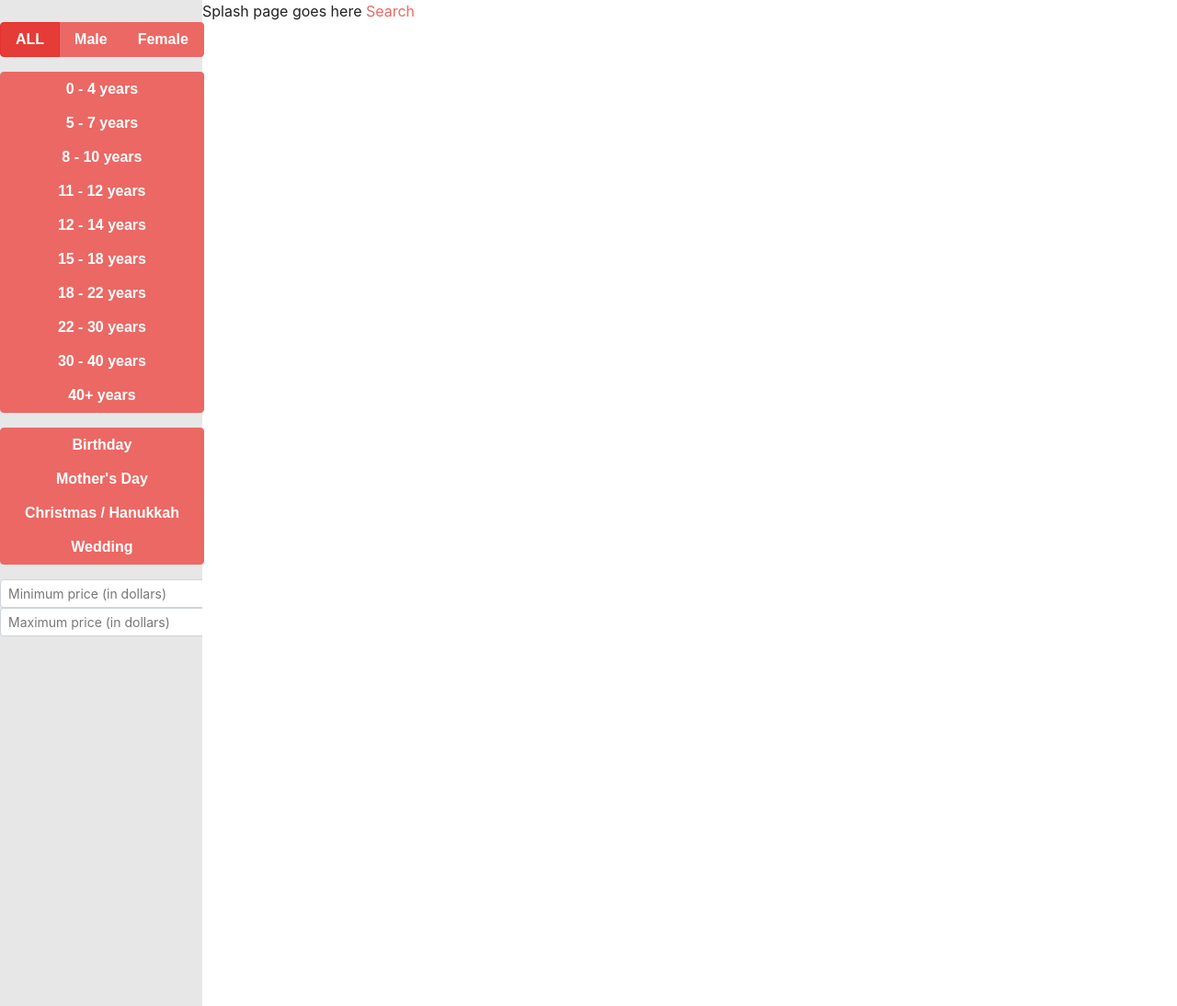
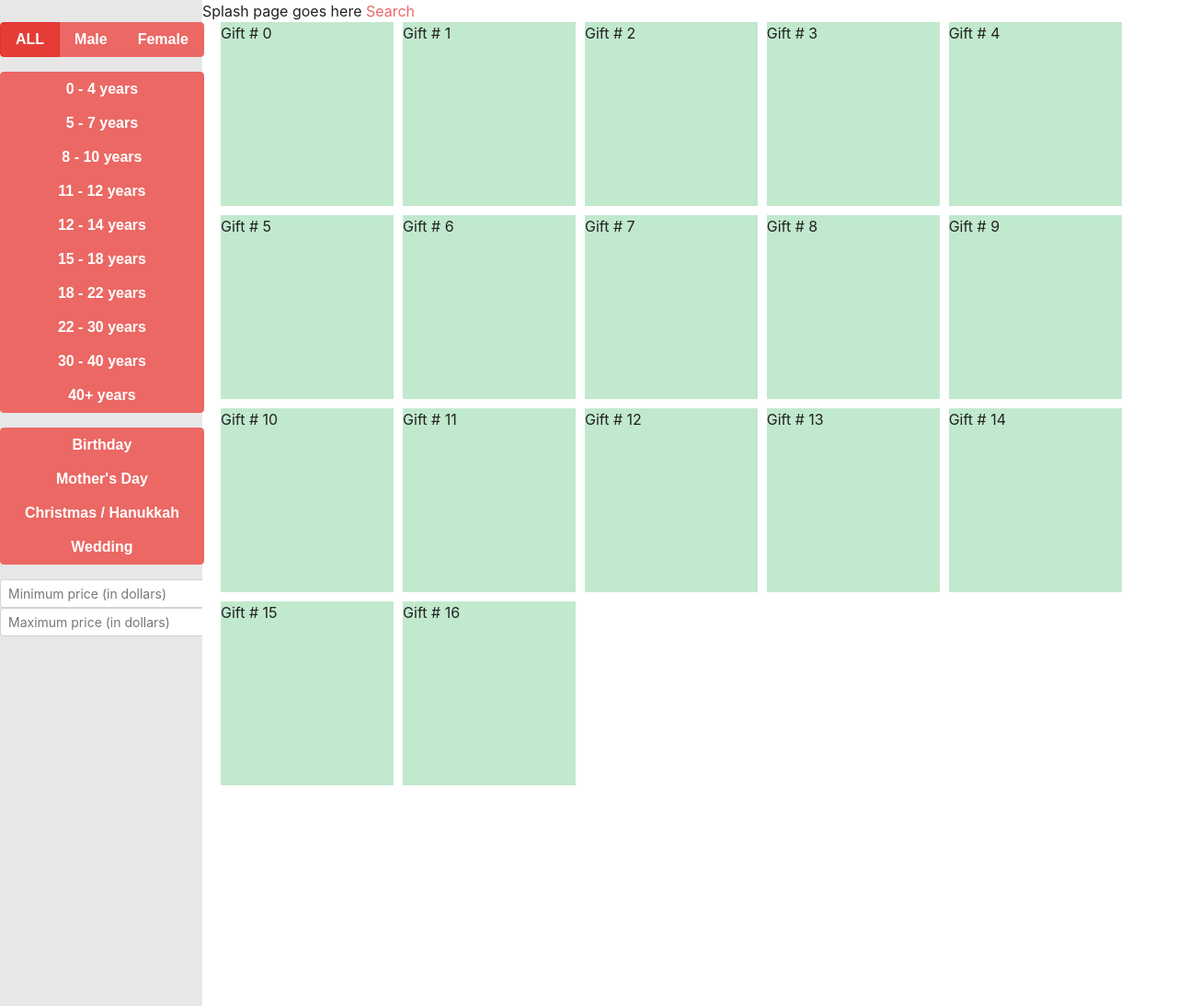
Before and after one commit to svsaraf/giftpier, a Django app: page / in a window 1280 px wide. Shown: the part 50-1144 px from the top of the page at 92% size. Run offline with Django 3.2, Linux system fonts and the light colour scheme; parts of the project's set-up code (start-up, migrations or seed data) failed here and were passed over; some libraries are stand-ins or nearby versions; some web fonts are replaced.

Commit message:
added placeholder for gift grid

```diff
--- a/azsearch/static/css/base.css
+++ b/azsearch/static/css/base.css
@@ -32,3 +32,16 @@ body {
     grid-area: content;
     background-color: white;
 }
+
+.giftcollage {
+    display: grid;
+    grid-template-areas: "a a a a a";
+    grid-gap: 10px;
+    grid-auto-rows: 200px;
+    width: 1000px;
+    padding-left: 20px;
+}
+
+.gift {
+    background-color: bg-primary;
+}
--- a/azsearch/templates/azsearch/generic.html
+++ b/azsearch/templates/azsearch/generic.html
@@ -60,10 +60,19 @@
         </div>
     </div>
     <div class="main">
-        {% if bodycontext %}
-        {{ bodycontext }}
-        {% endif %}
-        <a href="/search">Search</a>
+        <div class="mainheader">
+          {% if bodycontext %}
+          {{ bodycontext }}
+          {% endif %}
+          <a href="/search">Search</a>
+        </div>
+        <div class="giftcollage">
+            {% for i in "xxxxxxxxxxxxxxxxx" %}
+            <div class="gift table-success">
+              Gift # {{ forloop.counter0 }}
+            </div>
+            {% endfor %}
+        </div>
     </div>
     <div class="footer table-primary"></div>
 
```
